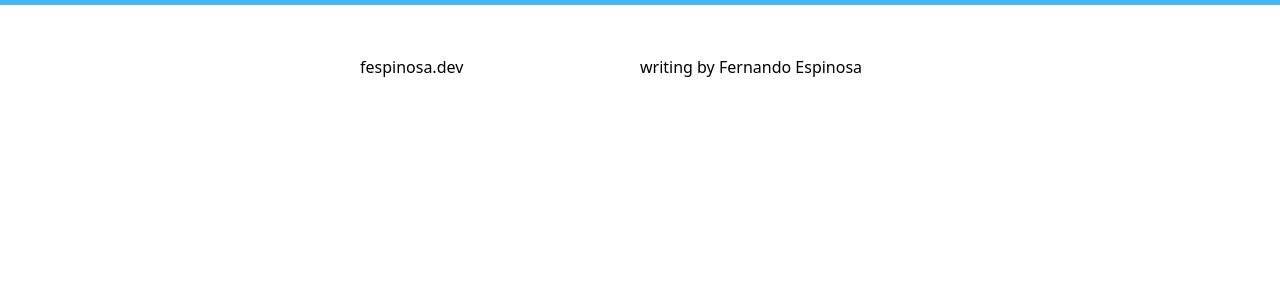
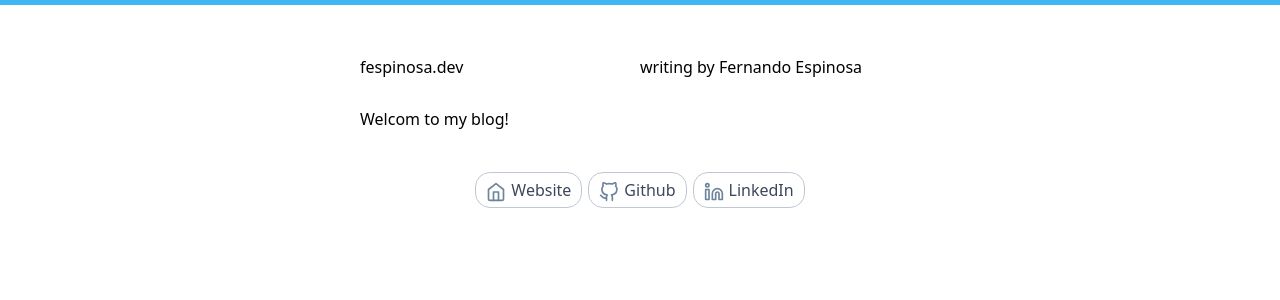
Before and after one commit to fespinosa-dev/personal-blog, a React (Create React App) app: page / in a window 1280 px wide. Shown: the top 300 px of the page. Built offline with nearby package versions, Linux system fonts and the light colour scheme.

Commit message:
Add social buttons

```diff
--- a/src/App.js
+++ b/src/App.js
@@ -1,23 +1,11 @@
 import "./index.css";
 import "./App.css";
+import Header from "./components/Header";
 
 function App() {
   return (
     <div className="content">
-      <header>
-        <div class="grid grid-cols-2">
-          <h1>
-            <span>
-              <a href="/">
-                fespinosa.<span>dev</span>
-              </a>
-            </span>
-          </h1>
-          <p>
-            writing by <a href="#">Fernando Espinosa</a>
-          </p>
-        </div>
-      </header>
+      <Header />
     </div>
   );
 }
--- a/src/components/Header.js
+++ b/src/components/Header.js
@@ -1,7 +1,10 @@
+import Social from "./social";
+
 const Header = () => {
   return (
     <header>
-      <div class="grid grid-cols-2">
+      <div className="grid grid-rows-3">
+        <div className="grid grid-cols-2">
           <h1>
             <span>
               <a href="/">
@@ -13,6 +16,13 @@ const Header = () => {
             writing by <a href="#">Fernando Espinosa</a>
           </p>
         </div>
+        <div>
+          <p>Welcom to my blog!</p>
+        </div>
+        <div>
+          <Social website={"#"} github={"#"} twitter={"#"} linkedin={"#"} />
+        </div>
+      </div>
     </header>
   );
 };
--- /dev/null
+++ b/src/components/social/SocialLink.js
@@ -0,0 +1,24 @@
+import styled from "styled-components";
+
+const SocialLink = styled.a`
+  border: 1px solid #bfc8d2;
+  border-radius: 15px;
+  color: #3e465b;
+  display: inline-block;
+  margin: 3px;
+  padding: 5px 10px;
+  text-decoration: none;
+  svg {
+    display: inline-block;
+    height: 20px;
+    margin-right: 5px;
+    stroke: #6e849c;
+    vertical-align: middle;
+    width: 20px;
+  }
+  &:hover {
+    border-color: #3e465b;
+  }
+`;
+
+export default SocialLink;
--- /dev/null
+++ b/src/components/social/Wrapper.js
@@ -0,0 +1,8 @@
+import styled from "styled-components";
+
+const Wrapper = styled.div`
+  margin-top: 10px;
+  text-align: center;
+`;
+
+export default Wrapper;
--- /dev/null
+++ b/src/components/social/index.js
@@ -0,0 +1,68 @@
+import Wrapper from "./Wrapper";
+import SocialLink from "./SocialLink";
+
+const Social = ({ website, twitter, github, linkedin }) => {
+  return (
+    <Wrapper>
+      {website && (
+        <SocialLink href={website} target="_blank" rel="noopener">
+          <svg
+            xmlns="http://www.w3.org/2000/svg"
+            width="24"
+            height="24"
+            viewBox="0 0 24 24"
+            fill="none"
+            stroke="currentColor"
+            strokeWidth="2"
+            strokeLinecap="round"
+            strokeLinejoin="round"
+          >
+            <path d="M3 9l9-7 9 7v11a2 2 0 0 1-2 2H5a2 2 0 0 1-2-2z" />
+            <polyline points="9 22 9 12 15 12 15 22" />
+          </svg>
+          Website
+        </SocialLink>
+      )}
+      {github && (
+        <SocialLink href={github} target="_blank" rel="noopener">
+          <svg
+            xmlns="http://www.w3.org/2000/svg"
+            width="24"
+            height="24"
+            viewBox="0 0 24 24"
+            fill="none"
+            stroke="currentColor"
+            strokeWidth="2"
+            strokeLinecap="round"
+            strokeLinejoin="round"
+          >
+            <path d="M9 19c-5 1.5-5-2.5-7-3m14 6v-3.87a3.37 3.37 0 0 0-.94-2.61c3.14-.35 6.44-1.54 6.44-7A5.44 5.44 0 0 0 20 4.77 5.07 5.07 0 0 0 19.91 1S18.73.65 16 2.48a13.38 13.38 0 0 0-7 0C6.27.65 5.09 1 5.09 1A5.07 5.07 0 0 0 5 4.77a5.44 5.44 0 0 0-1.5 3.78c0 5.42 3.3 6.61 6.44 7A3.37 3.37 0 0 0 9 18.13V22" />
+          </svg>
+          Github
+        </SocialLink>
+      )}
+      {linkedin && (
+        <SocialLink href={linkedin} target="_blank" rel="noopener">
+          <svg
+            xmlns="http://www.w3.org/2000/svg"
+            width="24"
+            height="24"
+            viewBox="0 0 24 24"
+            fill="none"
+            stroke="currentColor"
+            strokeWidth="2"
+            strokeLinecap="round"
+            strokeLinejoin="round"
+          >
+            <path d="M16 8a6 6 0 0 1 6 6v7h-4v-7a2 2 0 0 0-2-2 2 2 0 0 0-2 2v7h-4v-7a6 6 0 0 1 6-6z" />
+            <rect x="2" y="9" width="4" height="12" />
+            <circle cx="4" cy="4" r="2" />
+          </svg>
+          LinkedIn
+        </SocialLink>
+      )}
+    </Wrapper>
+  );
+};
+
+export default Social;
```
Lines whose indentation alone changed are shown as unchanged.
